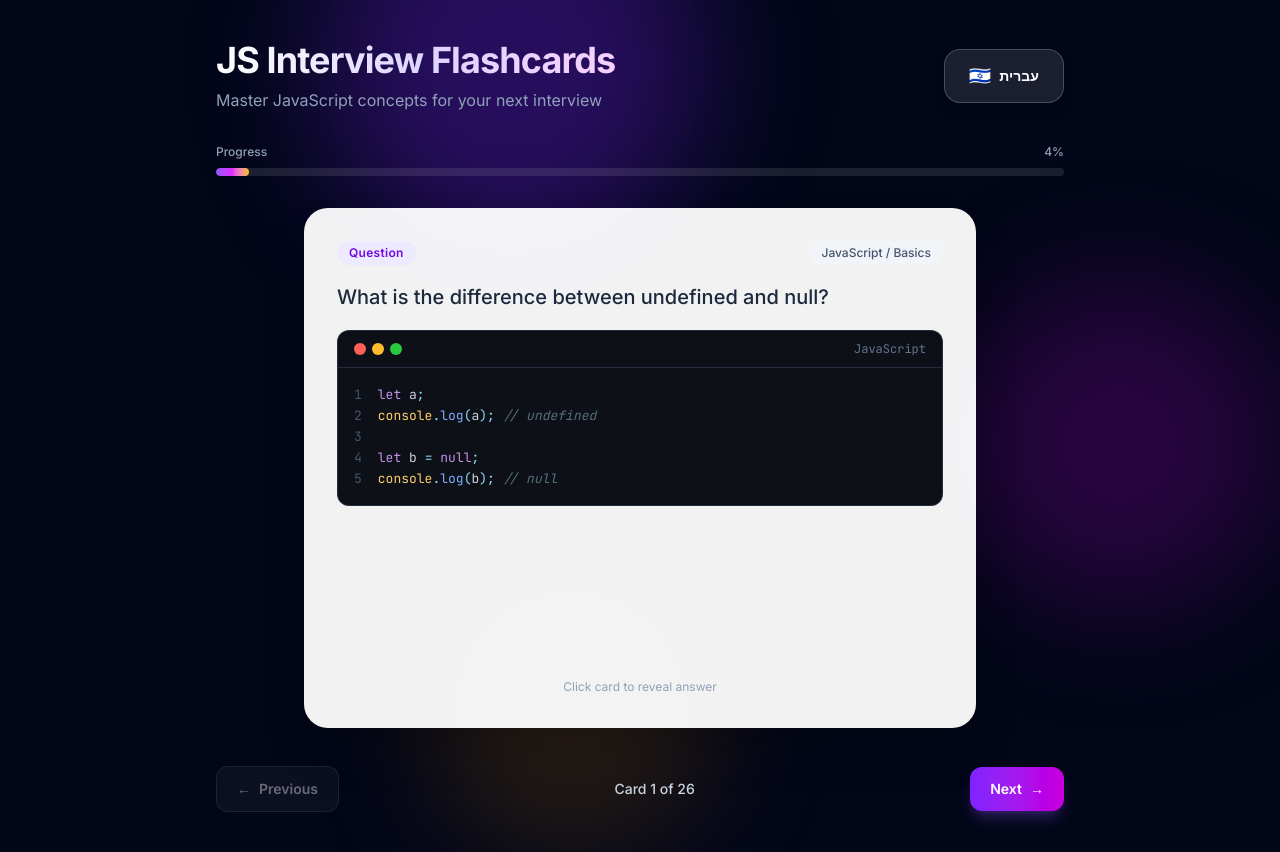
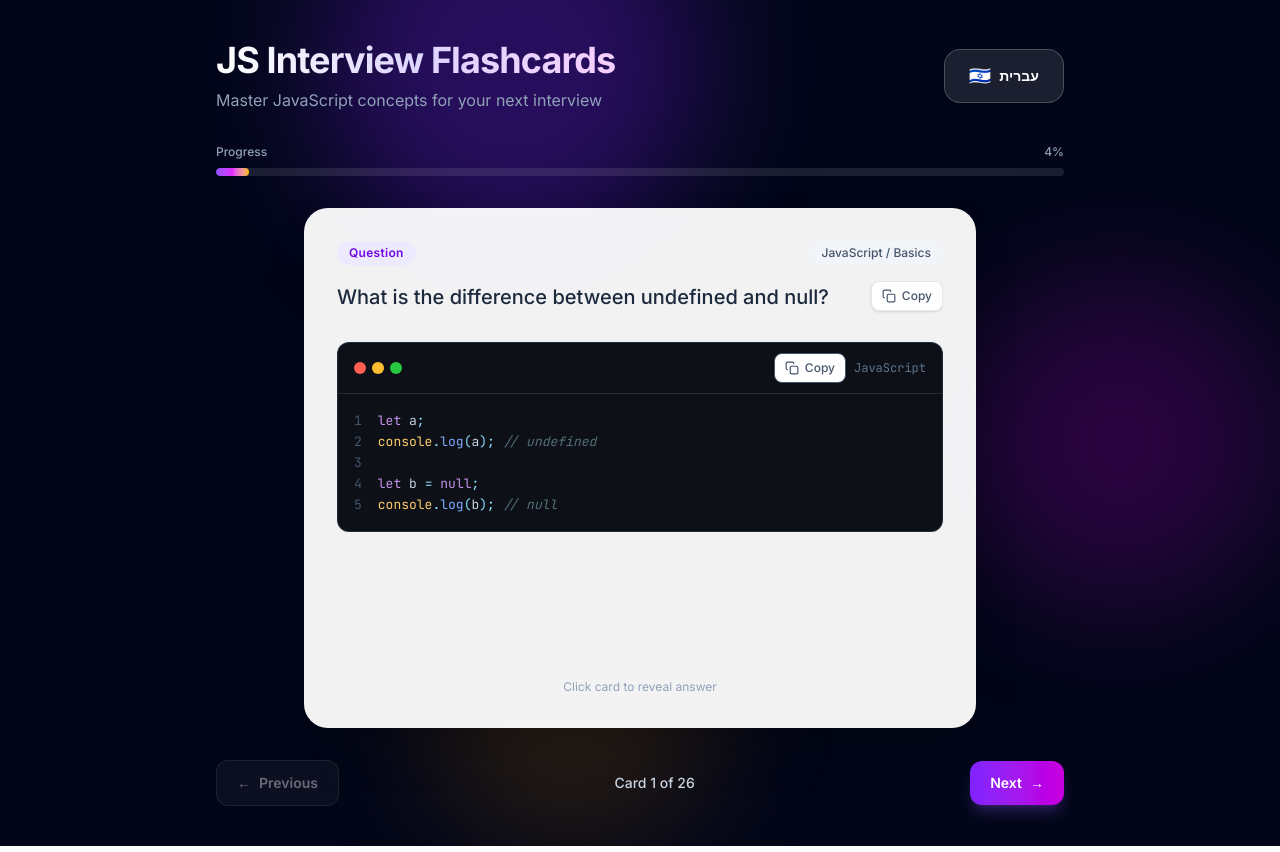
Before and after one commit to MickaelLepicier/InterviewFlashcards, a React (Vite) app: page / in a window 1280 px wide. Built offline with nearby package versions, Linux system fonts and the light colour scheme.

Commit message:
chore: update the "next" and "previous" buttons style and add copy buttons

```diff
--- a/src/App.jsx
+++ b/src/App.jsx
@@ -33,6 +33,8 @@ export default function App() {
       if (event.key === 'ArrowLeft') goTo(Math.max(0, currentIndex - 1));
       if (event.key === 'ArrowRight') goTo(Math.min(cards.length - 1, currentIndex + 1));
       if (event.key === ' ' || event.key === 'Enter') {
+        const selection = window.getSelection();
+        if (selection?.toString().length > 0) return;
         event.preventDefault();
         setIsFlipped((prev) => !prev);
       }
@@ -87,6 +89,9 @@ export default function App() {
             answerLabel={t.answer}
             flipHint={t.tapToFlip}
             flipBackHint={t.tapToFlipBack}
+            copyTextLabel={t.copyText}
+            copyCodeLabel={t.copyCode}
+            copiedLabel={t.copied}
           />
         </main>
 
@@ -99,6 +104,7 @@ export default function App() {
             nextLabel={t.next}
             onPrevious={handlePrevious}
             onNext={handleNext}
+            isRtl={isRtl}
           />
         </footer>
       </div>
--- a/src/components/CodeBlock.jsx
+++ b/src/components/CodeBlock.jsx
@@ -1,3 +1,5 @@
+import CopyButton from './CopyButton';
+
 const KEYWORDS = new Set([
   'const', 'let', 'var', 'function', 'return', 'if', 'else', 'for', 'in', 'of',
   'class', 'new', 'this', 'true', 'false', 'null', 'undefined', 'typeof',
@@ -75,7 +77,7 @@ function Token({ type, text }) {
   );
 }
 
-export default function CodeBlock({ code }) {
+export default function CodeBlock({ code, copyLabel, copiedLabel }) {
   if (!code) return null;
 
   const lines = code.split('\n');
@@ -89,16 +91,24 @@ export default function CodeBlock({ code }) {
         <span className="h-3 w-3 rounded-full bg-[#ff5f57]" />
         <span className="h-3 w-3 rounded-full bg-[#febc2e]" />
         <span className="h-3 w-3 rounded-full bg-[#28c840]" />
-        <span className="ml-auto font-mono text-xs text-slate-500">JavaScript</span>
+        <span className="ml-auto flex items-center gap-2">
+          <CopyButton
+            text={code}
+            label={copyLabel}
+            copiedLabel={copiedLabel}
+            className="border-slate-600 bg-slate-800 text-slate-300 hover:border-violet-500 hover:bg-slate-700 hover:text-white"
+          />
+          <span className="font-mono text-xs text-slate-500">JavaScript</span>
+        </span>
       </div>
-      <pre className="overflow-x-auto p-4 text-left font-mono text-[13px] leading-relaxed text-slate-300">
+      <pre className="select-text overflow-x-auto p-4 text-left font-mono text-[13px] leading-relaxed text-slate-300">
         <code>
           {lines.map((line, lineIndex) => (
             <div key={lineIndex} className="table-row">
               <span className="table-cell select-none pr-4 text-right text-slate-600">
                 {lineIndex + 1}
               </span>
-              <span className="table-cell whitespace-pre">
+              <span className="table-cell whitespace-pre select-text">
                 {highlightLine(line).map((token, tokenIndex) => (
                   <Token key={tokenIndex} {...token} />
                 ))}
--- /dev/null
+++ b/src/components/CopyButton.jsx
@@ -0,0 +1,66 @@
+import { useState } from 'react';
+
+export default function CopyButton({ text, label, copiedLabel, className = '' }) {
+  const [copied, setCopied] = useState(false);
+
+  const handleCopy = async (event) => {
+    event.stopPropagation();
+
+    try {
+      await navigator.clipboard.writeText(text);
+      setCopied(true);
+      window.setTimeout(() => setCopied(false), 2000);
+    } catch {
+      const textarea = document.createElement('textarea');
+      textarea.value = text;
+      textarea.style.position = 'fixed';
+      textarea.style.opacity = '0';
+      document.body.appendChild(textarea);
+      textarea.select();
+      document.execCommand('copy');
+      document.body.removeChild(textarea);
+      setCopied(true);
+      window.setTimeout(() => setCopied(false), 2000);
+    }
+  };
+
+  return (
+    <button
+      type="button"
+      onClick={handleCopy}
+      onMouseDown={(event) => event.stopPropagation()}
+      className={`inline-flex shrink-0 items-center gap-1.5 rounded-lg border border-slate-200 bg-white px-2.5 py-1.5 text-xs font-medium text-slate-600 shadow-sm transition-colors hover:border-violet-300 hover:bg-violet-50 hover:text-violet-700 ${className}`}
+      aria-label={label}
+      title={label}
+    >
+      {copied ? (
+        <>
+          <CheckIcon />
+          <span>{copiedLabel}</span>
+        </>
+      ) : (
+        <>
+          <CopyIcon />
+          <span>{label}</span>
+        </>
+      )}
+    </button>
+  );
+}
+
+function CopyIcon() {
+  return (
+    <svg className="h-3.5 w-3.5" viewBox="0 0 24 24" fill="none" stroke="currentColor" strokeWidth="2" aria-hidden="true">
+      <rect x="9" y="9" width="13" height="13" rx="2" />
+      <path d="M5 15H4a2 2 0 0 1-2-2V4a2 2 0 0 1 2-2h9a2 2 0 0 1 2 2v1" />
+    </svg>
+  );
+}
+
+function CheckIcon() {
+  return (
+    <svg className="h-3.5 w-3.5" viewBox="0 0 24 24" fill="none" stroke="currentColor" strokeWidth="2" aria-hidden="true">
+      <path d="M20 6 9 17l-5-5" />
+    </svg>
+  );
+}
--- a/src/components/FlashCard.jsx
+++ b/src/components/FlashCard.jsx
@@ -1,4 +1,5 @@
 import CodeBlock from './CodeBlock';
+import CopyButton from './CopyButton';
 
 function getQuestionText(content, code) {
   if (!content) return '';
@@ -8,8 +9,19 @@ function getQuestionText(content, code) {
   return content;
 }
 
-function CardFace({ label, category, content, code, hint, isBack }) {
+function CardFace({
+  label,
+  category,
+  content,
+  code,
+  hint,
+  isBack,
+  copyTextLabel,
+  copiedLabel,
+  copyCodeLabel,
+}) {
   const displayContent = isBack ? content : getQuestionText(content, code);
+
   return (
     <div
       className={`flashcard-face absolute inset-0 flex flex-col rounded-3xl border border-white/20 bg-white/95 p-6 shadow-2xl backdrop-blur-xl sm:p-8 ${
@@ -32,10 +44,21 @@ function CardFace({ label, category, content, code, hint, isBack }) {
       </div>
 
       <div className="flex flex-1 flex-col overflow-y-auto">
-        <p className="whitespace-pre-wrap text-lg font-medium leading-relaxed text-slate-800 sm:text-xl">
-          {displayContent}
-        </p>
-        <CodeBlock code={code} />
+        <div className="mb-3 flex items-start justify-between gap-3">
+          <p className="select-text whitespace-pre-wrap text-lg font-medium leading-relaxed text-slate-800 sm:text-xl">
+            {displayContent}
+          </p>
+          <CopyButton
+            text={displayContent}
+            label={copyTextLabel}
+            copiedLabel={copiedLabel}
+          />
+        </div>
+        <CodeBlock
+          code={code}
+          copyLabel={copyCodeLabel}
+          copiedLabel={copiedLabel}
+        />
       </div>
 
       <p className="mt-4 text-center text-xs text-slate-400">{hint}</p>
@@ -52,15 +75,31 @@ export default function FlashCard({
   answerLabel,
   flipHint,
   flipBackHint,
+  copyTextLabel,
+  copyCodeLabel,
+  copiedLabel,
 }) {
   const question = lang === 'he' ? card.question_he : card.question_en;
   const answer = lang === 'he' ? card.answer_he : card.answer_en;
 
+  const handleFlip = () => {
+    const selection = window.getSelection();
+    if (selection?.toString().length > 0) return;
+    onFlip();
+  };
+
   return (
     <div className="flashcard-scene mx-auto w-full max-w-2xl">
-      <button
-        type="button"
-        onClick={onFlip}
+      <div
+        role="button"
+        tabIndex={0}
+        onClick={handleFlip}
+        onKeyDown={(event) => {
+          if (event.key === 'Enter' || event.key === ' ') {
+            event.preventDefault();
+            handleFlip();
+          }
+        }}
         className="relative h-[min(68vh,520px)] w-full cursor-pointer text-start focus:outline-none focus-visible:ring-2 focus-visible:ring-violet-400 focus-visible:ring-offset-2 focus-visible:ring-offset-transparent"
         aria-label={isFlipped ? flipBackHint : flipHint}
         aria-pressed={isFlipped}
@@ -72,6 +111,9 @@ export default function FlashCard({
             content={question}
             code={card.code_snippet}
             hint={flipHint}
+            copyTextLabel={copyTextLabel}
+            copiedLabel={copiedLabel}
+            copyCodeLabel={copyCodeLabel}
           />
           <CardFace
             label={answerLabel}
@@ -80,9 +122,12 @@ export default function FlashCard({
             code={null}
             hint={flipBackHint}
             isBack
+            copyTextLabel={copyTextLabel}
+            copiedLabel={copiedLabel}
+            copyCodeLabel={copyCodeLabel}
           />
         </div>
-      </button>
+      </div>
     </div>
   );
 }
--- a/src/components/Navigation.jsx
+++ b/src/components/Navigation.jsx
@@ -29,29 +29,44 @@ export default function Navigation({
   nextLabel,
   onPrevious,
   onNext,
+  isRtl,
 }) {
   const isFirst = current === 0;
   const isLast = current === total - 1;
 
   return (
     <div
-      dir="ltr"
+      dir={isRtl ? 'rtl' : 'ltr'}
       className="flex w-full flex-col items-center gap-4 sm:flex-row sm:justify-between"
     >
       <NavButton onClick={onPrevious} disabled={isFirst}>
+        {isRtl ? (
+          <span className="inline-flex items-center gap-2" dir="ltr">
+            <span>{previousLabel}</span>
+            <span aria-hidden="true">→</span>
+          </span>
+        ) : (
           <span className="inline-flex items-center gap-2" dir="ltr">
             <span aria-hidden="true">←</span>
             <span>{previousLabel}</span>
           </span>
+        )}
       </NavButton>
 
       <p className="text-sm font-medium text-slate-300">{cardLabel}</p>
 
       <NavButton onClick={onNext} disabled={isLast} variant="primary">
+        {isRtl ? (
+          <span className="inline-flex items-center gap-2">
+            <span>{nextLabel}</span>
+            <span aria-hidden="true">←</span>
+          </span>
+        ) : (
           <span className="inline-flex items-center gap-2" dir="ltr">
             <span>{nextLabel}</span>
             <span aria-hidden="true">→</span>
           </span>
+        )}
       </NavButton>
     </div>
   );
--- a/src/i18n.js
+++ b/src/i18n.js
@@ -7,6 +7,10 @@ export const UI = {
     answer: 'Answer',
     tapToFlip: 'Click card to reveal answer',
     tapToFlipBack: 'Click card to see question',
+    copy: 'Copy',
+    copied: 'Copied!',
+    copyText: 'Copy',
+    copyCode: 'Copy',
     previous: 'Previous',
     next: 'Next',
     cardOf: (current, total) => `Card ${current} of ${total}`,
@@ -20,6 +24,10 @@ export const UI = {
     answer: 'תשובה',
     tapToFlip: 'לחץ על הכרטיס לחשיפת התשובה',
     tapToFlipBack: 'לחץ על הכרטיס לחזרה לשאלה',
+    copy: 'העתק',
+    copied: 'הועתק!',
+    copyText: 'העתק',
+    copyCode: 'העתק',
     previous: 'הקודם',
     next: 'הבא',
     cardOf: (current, total) => `כרטיס ${current} מתוך ${total}`,
```
Lines whose indentation alone changed are shown as unchanged.
